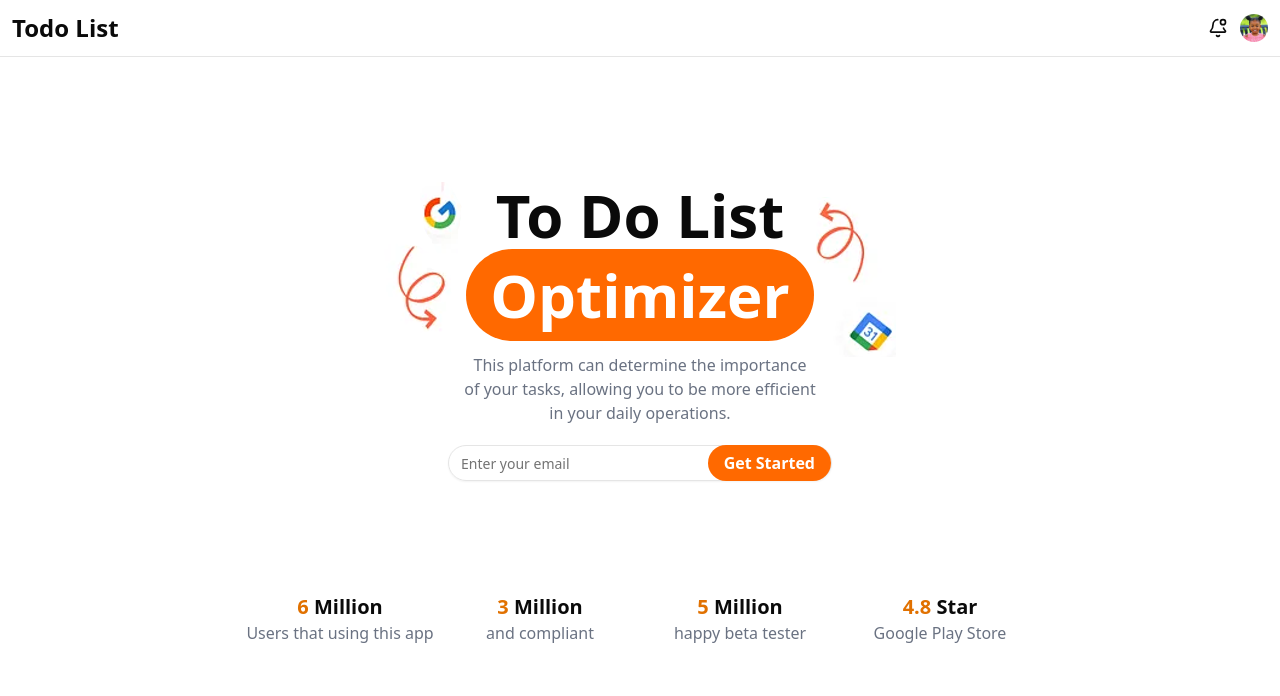
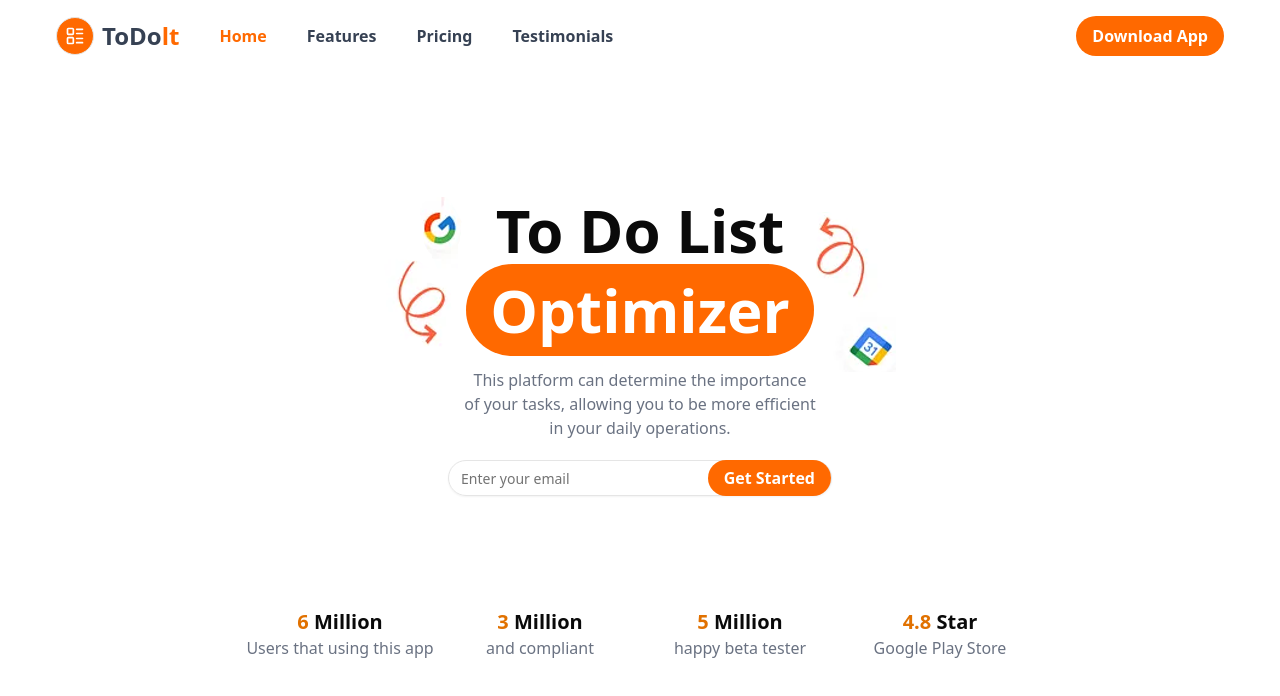
Before and after one commit to Ammarat22/nextjs-todolist, a Next.js app: page / in a window 1280 px wide. Shown: the top 696 px of the page. Built offline with nearby package versions, Linux system fonts and the light colour scheme.

Commit message:
fix:header

```diff
--- a/src/app/dashboard/page.tsx
+++ b/src/app/dashboard/page.tsx
@@ -1,15 +1,15 @@
 'use client';
 
-import Header from "@/components/header";
 import SubHeader from "@/components/sub-header";
 import TaskList from "@/components/task-list";
 import { data } from "./data";
 import SubMain from "@/components/sub-main";
+import HeaderList from "@/components/header-list";
 
-export default function Home() {
+export default function DashboardPage() {
   return (
     <div className="flex flex-col h-screen">
-      <Header />
+      <HeaderList />
       <SubHeader />
       <SubMain />
       <TaskList
--- /dev/null
+++ b/src/components/header-list.tsx
@@ -0,0 +1,20 @@
+import { BellDot } from 'lucide-react';
+import Image from 'next/image';
+import React from 'react'
+
+export default function HeaderList() {
+  return (
+    <div className='flex justify-between items-center p-3 border-b'>
+      <p className='font-bold text-2xl'>Todo List</p>
+      <p className='flex justify-between items-center gap-3'>
+        <BellDot size={20} />
+        <Image
+          src="/images/fille.jpg"
+          alt="Placeholder"
+          width={200}
+          height={200}
+          className='rounded-full w-7 h-7 object-cover'
+        /></p>
+    </div>
+  )
+}
--- a/src/components/header.tsx
+++ b/src/components/header.tsx
@@ -1,20 +1,28 @@
-import { BellDot } from 'lucide-react';
-import Image from 'next/image';
+import { LayoutList } from 'lucide-react'
 import React from 'react'
 
 export default function Header() {
-  return (
-    <div className='flex justify-between items-center p-3 border-b'>
-      <p className='font-bold text-2xl'>Todo List</p>
-      <p className='flex justify-between items-center gap-3'>
-        <BellDot size={20} />
-        <Image
-          src="/images/fille.jpg"
-          alt="Placeholder"
-          width={200}
-          height={200}
-          className='rounded-full w-7 h-7 object-cover'
-        /></p>
-    </div>
-  )
+    return (
+        <div className='flex justify-between items-center py-4 px-14'>
+            <div className='flex justify-between items-center font-bold gap-10 text-gray-700 text-md'>
+                <div className="flex items-center gap-2 text-2xl font-bold">
+                    <span className="border rounded-full p-2 flex items-center justify-center text-white bg-orange-500">
+                        <LayoutList size={20} />
+                    </span>
+                    <span>
+                        ToDo<span className="text-orange-500">lt</span>
+                    </span>
+                </div>
+                <span className='text-orange-500'>Home</span>
+                <span>Features</span>
+                <span>Pricing</span>
+                <span>Testimonials</span>
+            </div>
+            <button type="submit"
+                className='bg-orange-500 text-white px-4 py-2 font-semibold rounded-full'
+            >
+                Download App
+            </button>
+        </div>
+    )
 }
```
